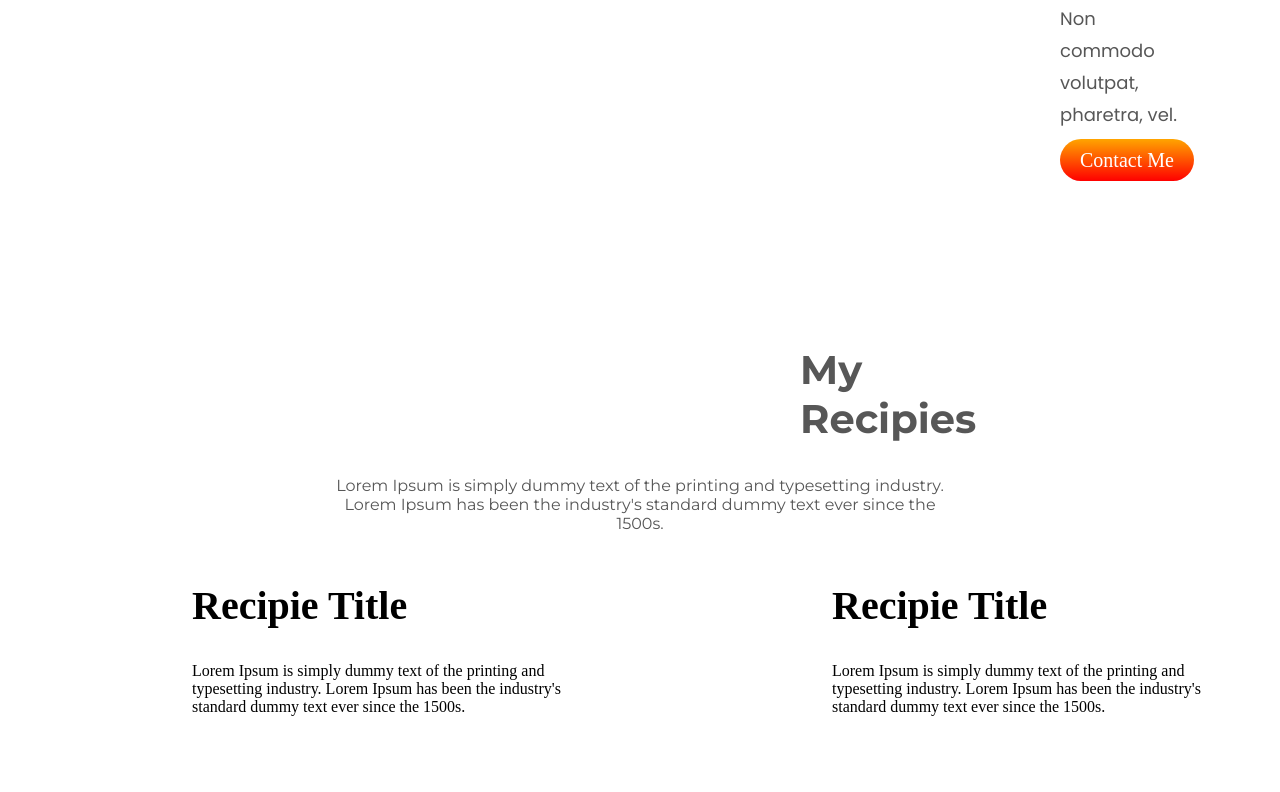
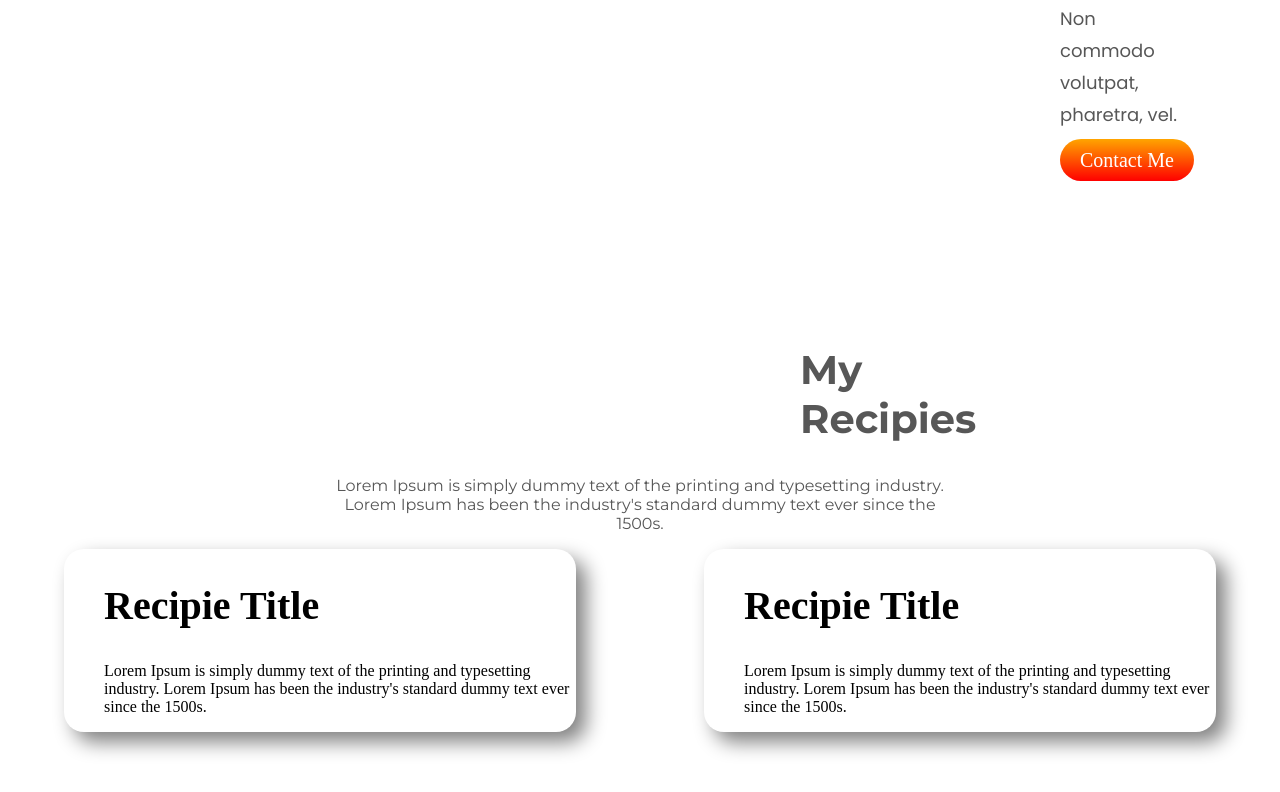
Before and after one commit to EzioXiyad/practise-1, a plain HTML site: page index.html in a window 1280 px wide. Shown: the part 1447-2239 px from the top of the page. Drawn offline with Linux system fonts and the light colour scheme.

Commit message:
new commit

```diff
--- a/index.html
+++ b/index.html
@@ -40,7 +40,7 @@
             </div>
         </div>
     </section>
-    <section class="last-sec">
+    <section class="backsec-new">
         <div class="third">
             <h2 class="new-head">My Recipies</h2>
             <p>Lorem Ipsum is simply dummy text of the printing and typesetting industry.<br>
@@ -66,6 +66,7 @@
             </div>
         </div>
     </section>
+
 </body>
 
 </html>
--- a/style.css
+++ b/style.css
@@ -114,7 +114,13 @@ h2 {
 
 .title {
     width: 50%;
-    padding-left: 10%;
+    padding-left: 40px;
     margin-left: 5%;
     margin-right: 5%;
+    box-shadow: 10px 10px 20px grey;
+    border-radius: 20px;
 }
+
+.backsec-new {
+    padding-bottom: 50px;
+}
```
